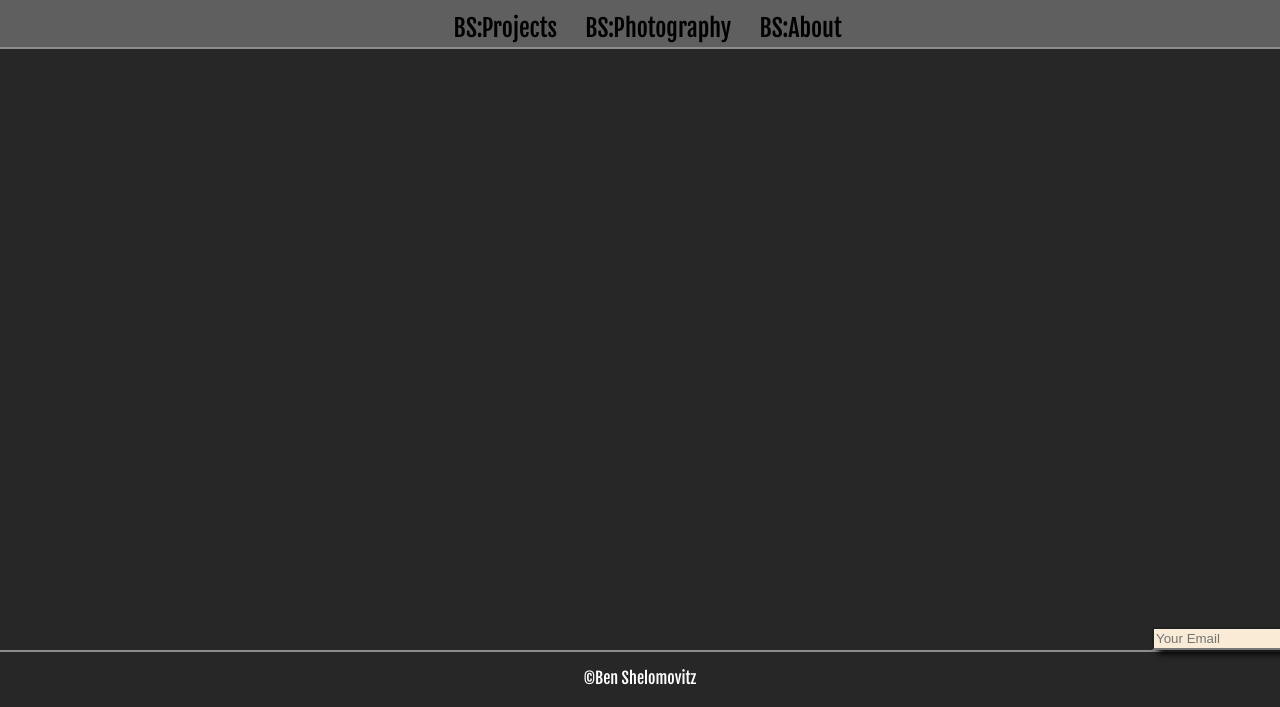
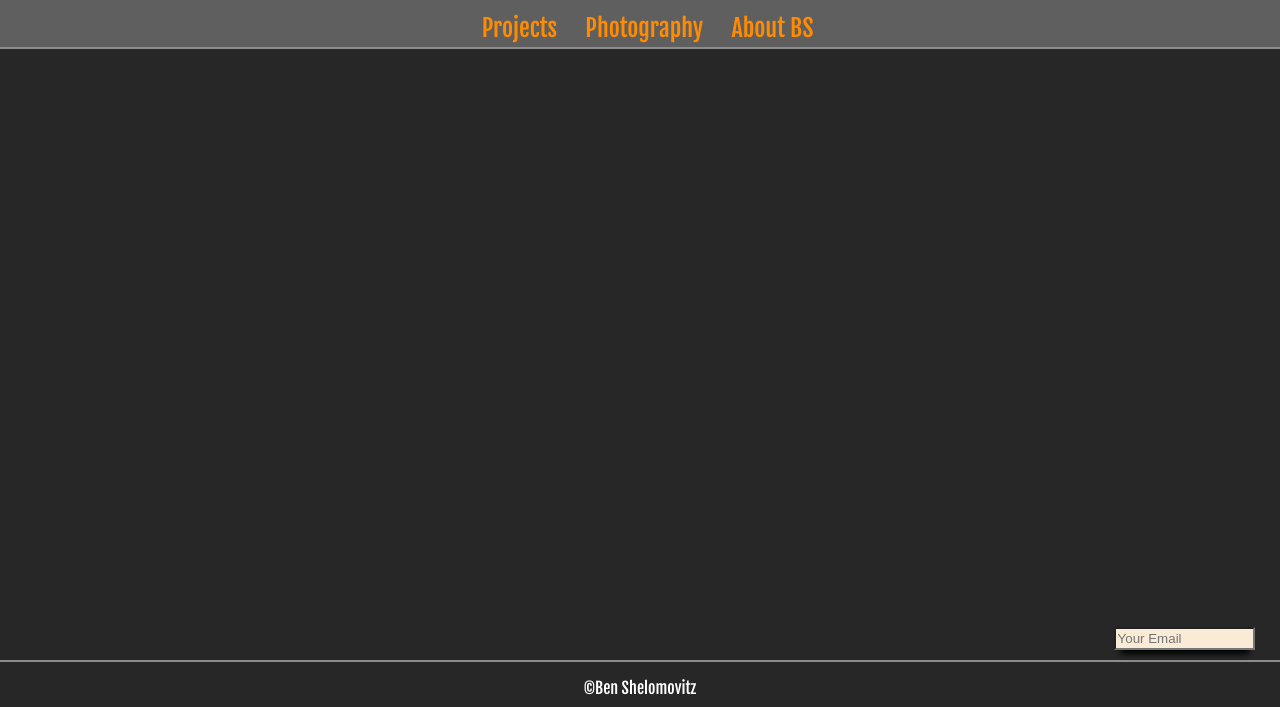
Before and after one commit to bens640/Portfolio, a plain HTML site: page index.html in a window 1280 px wide. Shown: the part 93-800 px from the top of the page. Drawn offline with Linux system fonts and the light colour scheme.

Commit message:
update files

```diff
--- a/index.html
+++ b/index.html
@@ -12,9 +12,9 @@
         <img id = "logo" src="logo-bscoder.jpg" alt="BS Coder">
             <nav>
                 <ul id="navmenu">
-                    <li>BS:Projects</li>
-                    <li>BS:Photography</li>
-                    <li>BS:About</li>
+                    <li ><a href=".projects.html"> Projects</a></li>
+                    <li><a href=".photo.html">Photography</a></li>
+                    <li><a href=".about.html">About BS</a></li>
                 </ul>
 
             </nav>
--- a/style.css
+++ b/style.css
@@ -28,26 +28,43 @@ ul{
 
 
 }
-nav {
-    bottom: 10px;
+nav a{
+    text-decoration:none;
+    color: darkorange;
+}
+nav a:link,{
+    color: #919191;
+
+}
+nav a:active {
+    color: #8b8b8b;
+}
+nav a:visited {
+    color: #595959;
+}
+nav a:hover {
+    color: #7f4210;
 }
 nav ul{
     text-align: center;
-
-
 }
 nav li{
-
     display: inline;
     margin-right: 2%;
     font-size: 1.5em;
+}
+
+
+
+nav li:hover{
+    border-bottom: solid #272426;
 }
 
 #gallery{
     display: block;
     padding-top: 150px;
     position: relative;
-    left: 20%;
+    left: 25%;
 }
 footer{
     width: 100%;
@@ -70,9 +87,10 @@ footer{
 }
 #email_field{
     width: 10em;
+    margin-bottom: 10px;
     height: 1.3em;
     top: 100px;
-    margin-left: 90%;
+    margin-left: 87%;
     box-shadow: 0 10px 6px -6px black;
     background-color: antiquewhite;
 }
```
